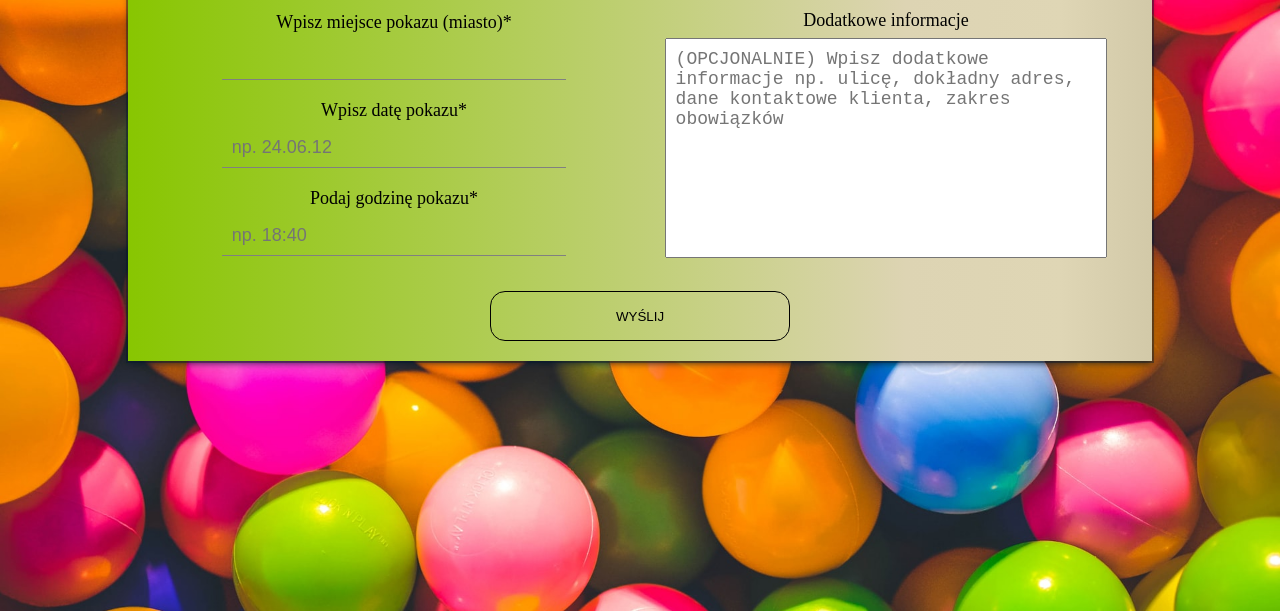
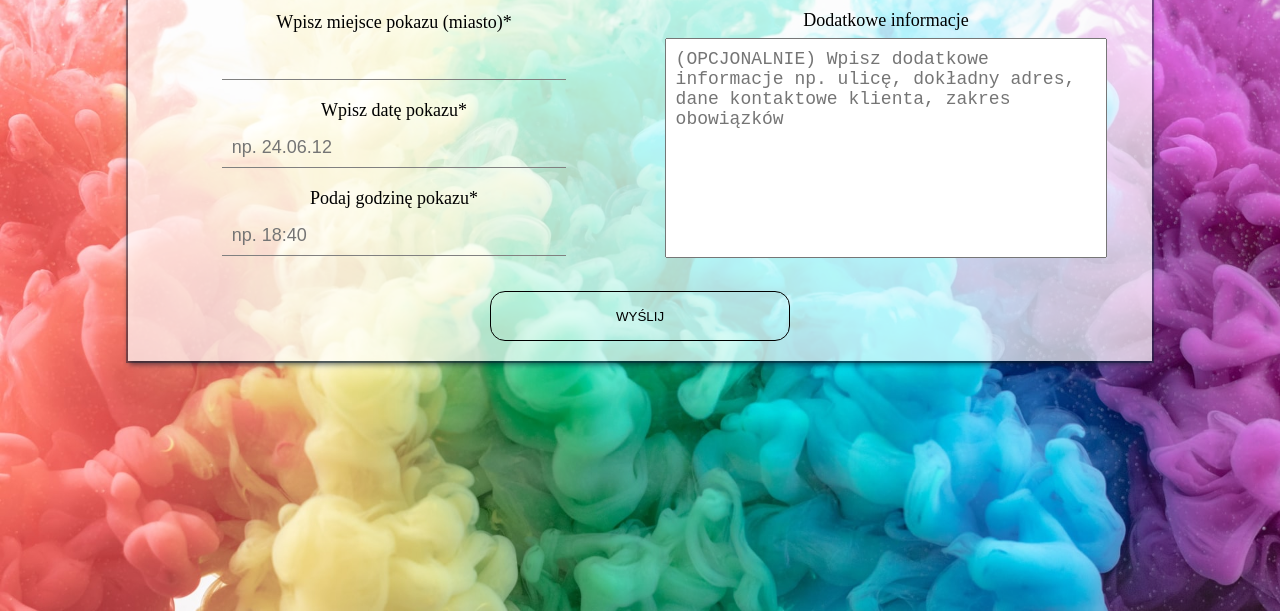
Before and after one commit to MagicianPL/MyToDoList, a plain HTML site: page index.html in a window 1280 px wide. Shown: the part 189-800 px from the top of the page. Drawn offline with Linux system fonts and the light colour scheme.

Commit message:
Add files via upload

```diff
--- a/main.js
+++ b/main.js
@@ -29,18 +29,26 @@ let dateFromTask;
 let hourFromTask;
 let infoFromTask;
 
+let xyz = null; /*zmienna, do której będę przypisywał nazwę tła z tablicy i porównywał, czy nie wylosowało się takie samo. Zmienna ta będzie wyjorzystywana w funkcji setBgTask*/
+
 const backgroundsTask = [ //Moja tablica z nazwami backgroundów
     "balloons.jpg", "childrens.jpg", "pencils.jpg", "pencils2.jpg", "smoke.jpg", "kid.jpg", "bubbles.jpg", "bubbles2.jpg"
 ];
 
 const setBgTask = () => { //Fn ustawia losowe tło dla diva z zadaniem
+	let randomIndexNumber;
+
     //Tworzę diva z tłem, którego wkładam w task
     const div = document.createElement("div");
     div.classList.add("bg-task");
     task.append(div);
 
     //Losuję tło dla tego diva
-    const randomIndexNumber = Math.floor(Math.random() * (backgroundsTask.length - 1));
+	do {
+    randomIndexNumber = Math.floor(Math.random() * (backgroundsTask.length - 1));
+	} while (randomIndexNumber === xyz);
+
+	xyz = randomIndexNumber;
     //ustawiam tło
     div.style.backgroundImage = `url(${backgroundsTask[randomIndexNumber]})`;
 };
--- a/style.css
+++ b/style.css
@@ -11,7 +11,7 @@ html {
 
 body {
     /*background-color: rgb(248, 246, 242);*/
-    background-image: url("balloons.jpg");
+    background-image: url("bigsmoke.jpg");
     background-size: cover;
 }
 
@@ -23,11 +23,19 @@ body {
     display: flex;
     flex-direction: column;
     box-shadow: rgba(6, 24, 44, 0.4) 0px 0px 0px 2px, rgba(6, 24, 44, 0.65) 0px 4px 6px -1px, rgba(255, 255, 255, 0.08) 0px 1px 0px inset;
+	position: relative;
+	animation: appearing 1.5s forwards;
     /*background: rgb(236, 4, 6);
-    background: linear-gradient(90deg, rgba(236, 4, 6, 1) 0%, rgba(250, 250, 231, 1) 0%, rgba(221, 212, 179, 1) 76%, rgba(223, 214, 181, 1) 81%, rgba(210, 201, 168, 1) 100%, rgba(164, 155, 124, 1) 100%);
-    animation: appearing 1.5s forwards;*/
-    background: rgb(236, 4, 6);
-    background: linear-gradient(90deg, rgba(236, 4, 6, 1) 0%, rgba(136, 198, 1, 1) 0%, rgba(221, 212, 179, 1) 76%, rgba(223, 214, 181, 1) 91%, rgba(210, 201, 168, 1) 100%, rgba(164, 155, 124, 1) 100%);
+    background: linear-gradient(90deg, rgba(236, 4, 6, 1) 0%, rgba(136, 198, 1, 1) 0%, rgba(221, 212, 179, 1) 76%, rgba(223, 214, 181, 1) 91%, rgba(210, 201, 168, 1) 100%, rgba(164, 155, 124, 1) 100%);*/
+}
+
+.toDo::before {
+	content: "";
+	position: absolute;
+	inset: 0;
+	background-color: white;
+	opacity: 0.7;
+	z-index: -2;
 }
 
 @keyframes appearing {
```
Also changed, not shown: bigsmoke.jpg (added).
